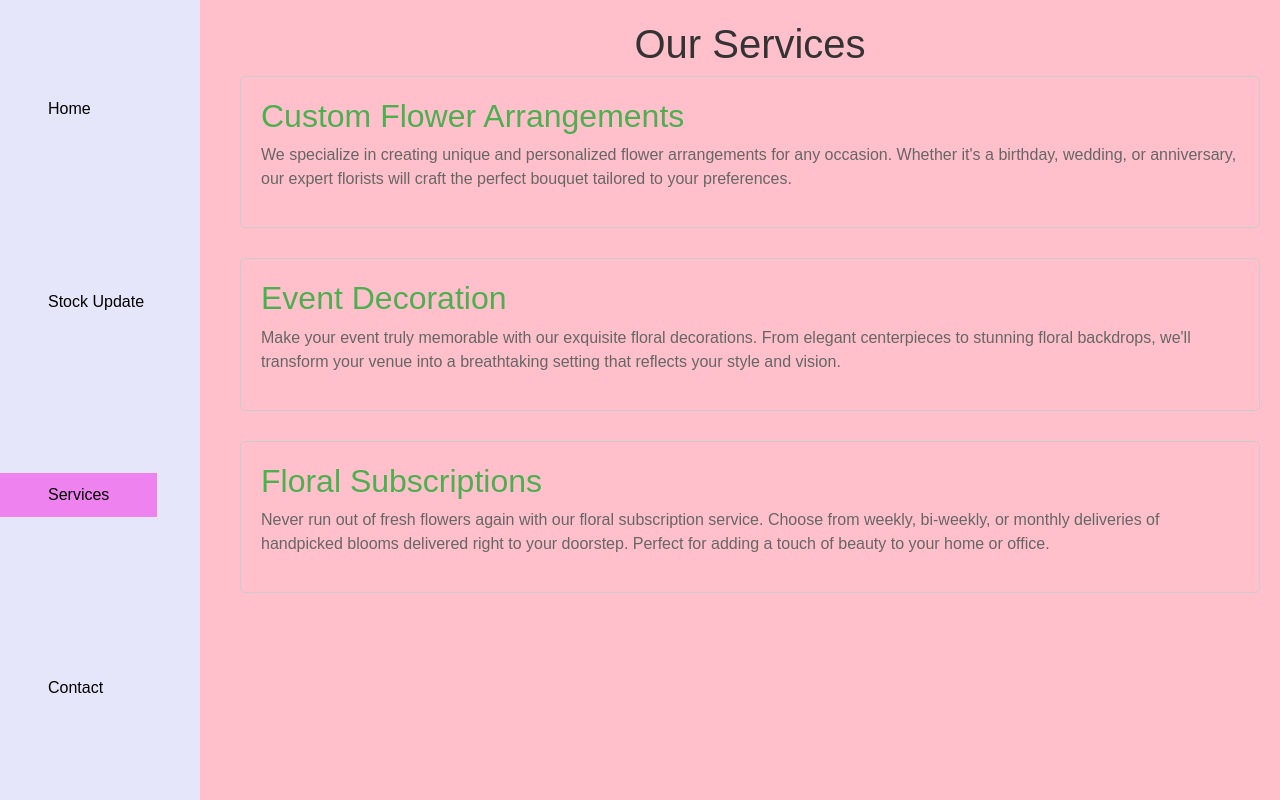
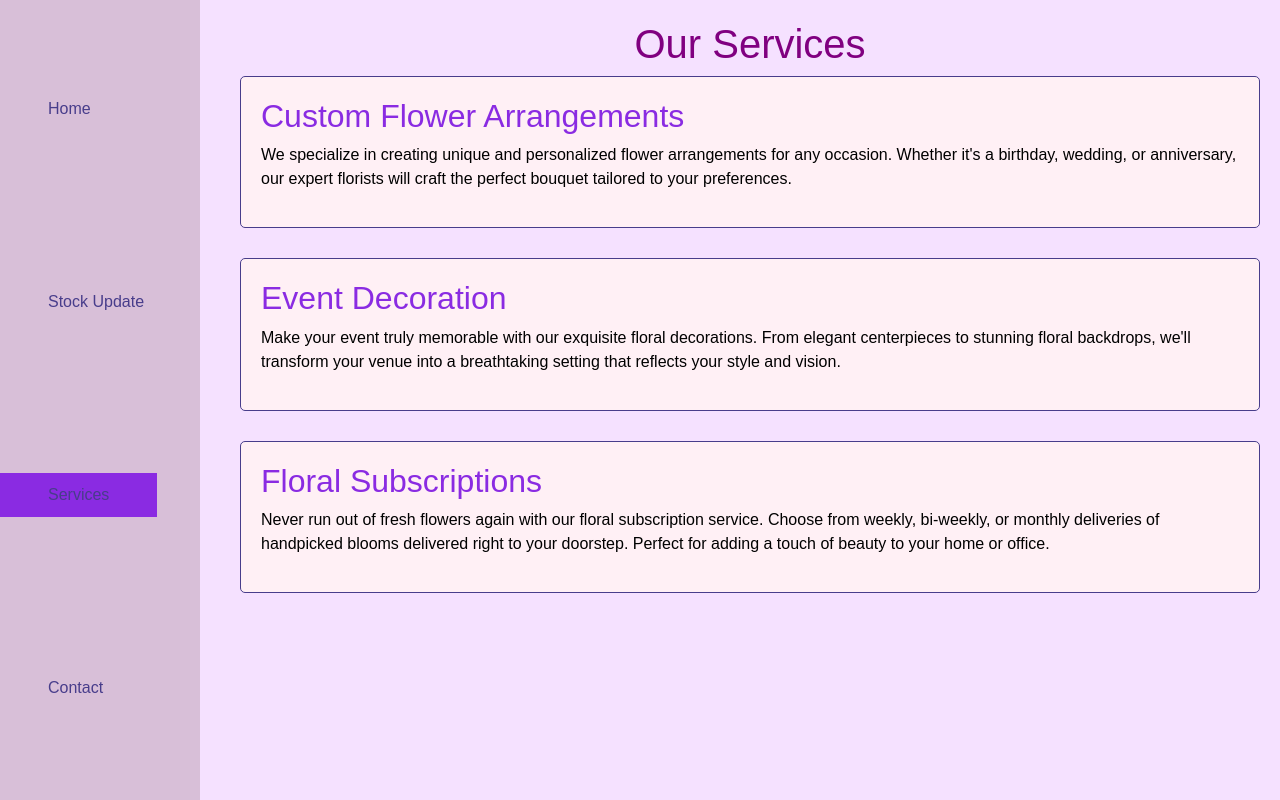
Before and after one commit to juliannatruitt/flowershop_ase220, a plain HTML site: page services.html in a window 1280 px wide. Drawn offline with nearby package versions, Linux system fonts and the light colour scheme.

Commit message:
more css stuff

```diff
--- a/services.html
+++ b/services.html
@@ -9,7 +9,7 @@
     <style>
         body {
             font-family: Arial, sans-serif;
-            background-color: pink;
+            background-color:  #F5E1FF;
             overflow-x: hidden;
         }
         .navbar {
@@ -18,13 +18,13 @@
             position: fixed;
             top: 0;
             left: 0;
-            background-color: lavender;
+            background-color: #D8BFD8;
             padding-top: 20px;
             overflow-y: auto;
         }
         .navbar a {
             display: block;
-            color: black;
+            color:  #483D8B;
             text-decoration: none;
             padding: 10px;
             text-align: center;
@@ -32,10 +32,10 @@
             padding-right: 3rem;
         }
         .navbar a:hover {
-            background-color: #555;
+            background-color: #FFE4E1;
         }
         .navbar .active {
-            background-color: violet;
+            background-color: #8A2BE2;
         }
         .container {
             margin-left: 220px;
@@ -46,19 +46,20 @@
         }
         h1 {
             text-align: center;
-            color: #333;
+            color: #800080;
         }
         .service {
             margin-bottom: 30px;
             padding: 20px;
-            border: 1px solid #ccc;
+            border: 1px solid #483D8B;
+            background-color: #FFF0F5;
             border-radius: 5px;
         }
         .service h2 {
-            color: #4CAF50;
+            color: #8A2BE2;
         }
         .service p {
-            color: #666;
+            color: #000000;
         }
 
     </style>
```
Also changed, not shown: addStock.html (+5 -5 lines), index.html (+6 -6 lines).
